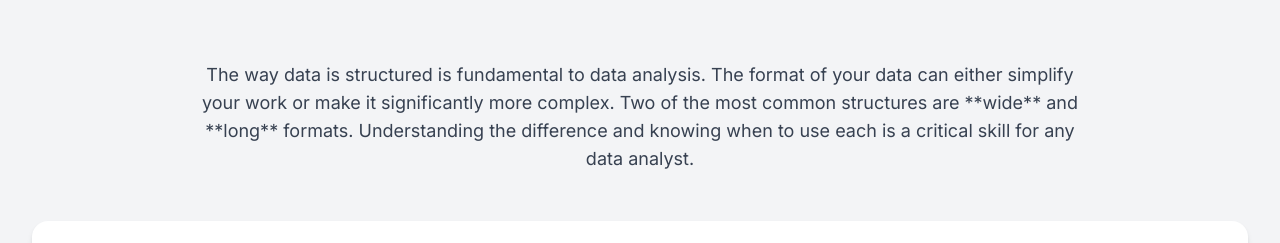
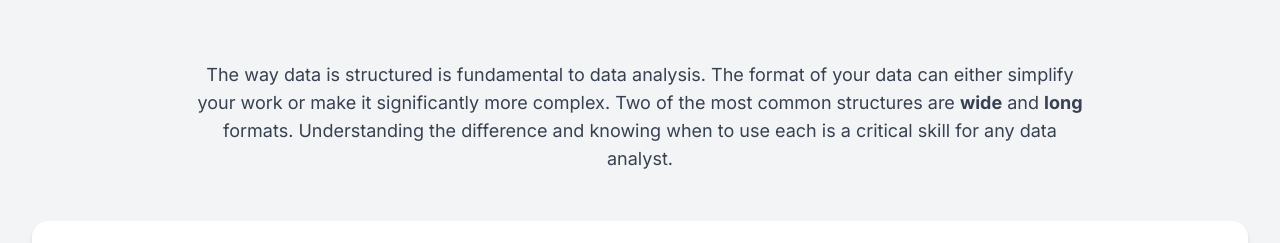
Before and after one commit to adewaleolalekan/data_analytics_portfolio, a plain HTML site: page wide_vs_long_data/index.html in a window 1280 px wide. Shown: the part 231-474 px from the top of the page. Drawn offline with nearby package versions, Linux system fonts and the light colour scheme.

Commit message:
Update index.html

```diff
--- a/wide_vs_long_data/index.html
+++ b/wide_vs_long_data/index.html
@@ -35,7 +35,7 @@
 
             <!-- Introduction -->
             <section class="text-center max-w-4xl mx-auto">
-                <p class="text-lg text-gray-700">The way data is structured is fundamental to data analysis. The format of your data can either simplify your work or make it significantly more complex. Two of the most common structures are **wide** and **long** formats. Understanding the difference and knowing when to use each is a critical skill for any data analyst.</p>
+                <p class="text-lg text-gray-700">The way data is structured is fundamental to data analysis. The format of your data can either simplify your work or make it significantly more complex. Two of the most common structures are <strong>wide</strong> and <strong>long</strong> formats. Understanding the difference and knowing when to use each is a critical skill for any data analyst.</p>
             </section>
 
             <!-- Wide Data Section -->
```
